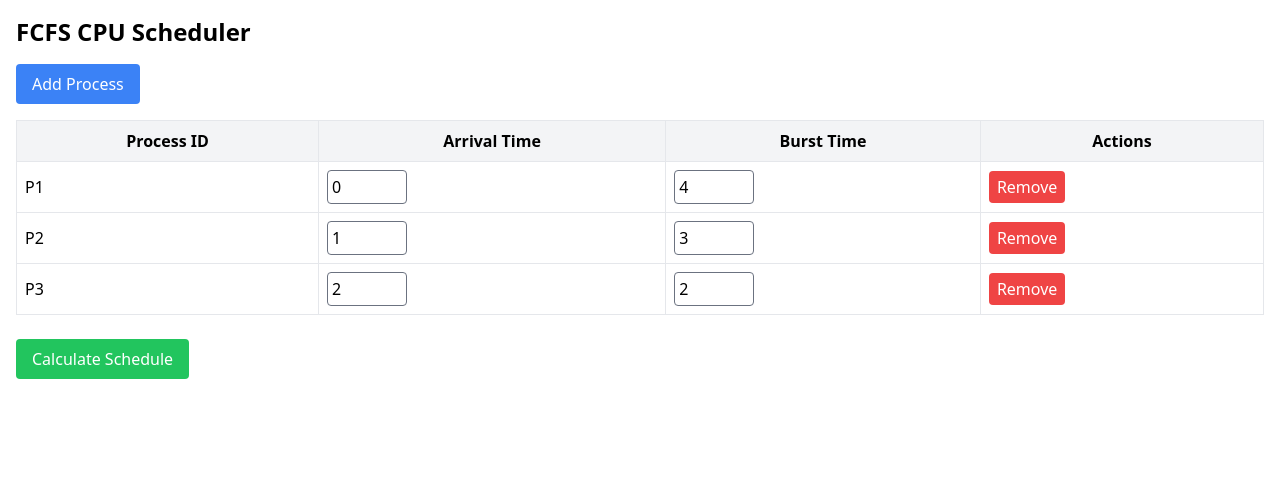
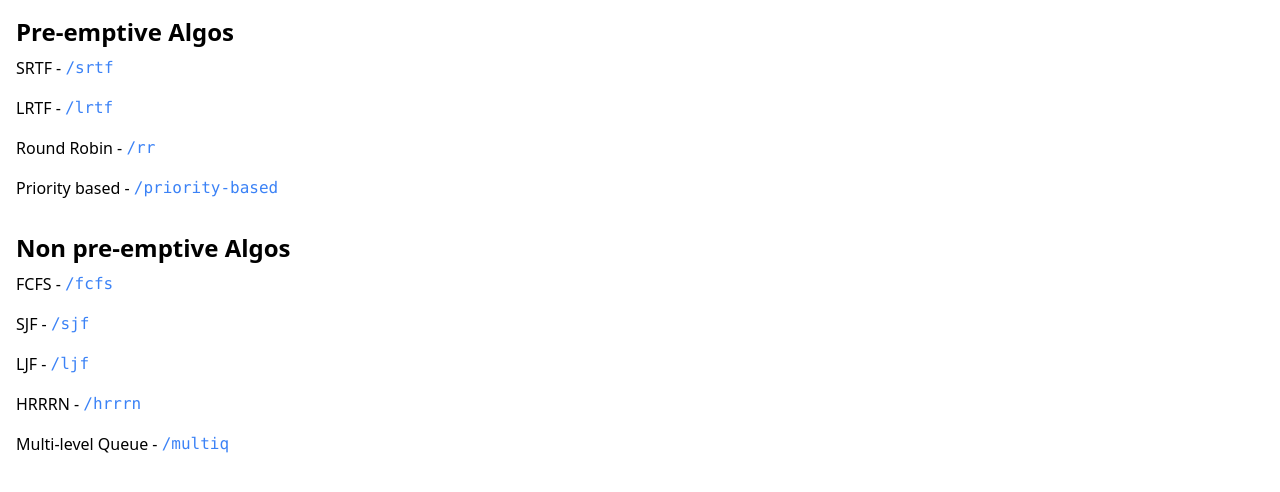
Before and after one commit to Maddoxx88/cpu-scheduling-algos, a SvelteKit app: page / in a window 1280 px wide. Shown: the top 492 px of the page. Built offline with nearby package versions, Linux system fonts and the light colour scheme.

Commit message:
add logic and routing - logic and routing for fcfs and priority based - separated algos into preemptive and non-preemptive

```diff
--- a/package.json
+++ b/package.json
@@ -38,5 +38,8 @@
     "typescript": "^5.0.0",
     "vite": "^6.0.0",
     "vitest": "^3.0.0"
+  },
+  "dependencies": {
+    "@tailwindcss/vite": "^4.0.3"
   }
 }
--- a/src/app.css
+++ b/src/app.css
@@ -1,3 +1,3 @@
 @import 'tailwindcss/base';
 @import 'tailwindcss/components';
-@import 'tailwindcss/utilities'
+@import 'tailwindcss/utilities';
--- a/src/routes/+page.svelte
+++ b/src/routes/+page.svelte
@@ -1,160 +1,42 @@
-<script>
-    let processes = [
-      { id: 1, arrivalTime: 0, burstTime: 4 },
-      { id: 2, arrivalTime: 1, burstTime: 3 },
-      { id: 3, arrivalTime: 2, burstTime: 2 }
-    ];
-
-    let nextId = 4;
-    let results = {
-      schedule: [],
-      avgWaitingTime: 0,
-      avgTurnaroundTime: 0
-    };
-
-    function addProcess() {
-      processes = [...processes, {
-        id: nextId++,
-        arrivalTime: 0,
-        burstTime: 1
-      }];
-    }
-
-    function removeProcess(id) {
-      processes = processes.filter(p => p.id !== id);
-    }
-
-    function calculateSchedule() {
-      // Sort by arrival time
-      let sortedProcesses = [...processes].sort((a, b) => a.arrivalTime - b.arrivalTime);
-
-      let currentTime = 0;
-      let schedule = [];
-      let waitingTimes = [];
-      let turnaroundTimes = [];
-
-      sortedProcesses.forEach(process => {
-        // If there's a gap between processes, add idle time
-        if (process.arrivalTime > currentTime) {
-          schedule.push({
-            id: 'idle',
-            start: currentTime,
-            end: process.arrivalTime
-          });
-          currentTime = process.arrivalTime;
-        }
-
-        // Calculate waiting time
-        let waitingTime = currentTime - process.arrivalTime;
-        waitingTimes.push(waitingTime);
-
-        // Add process to schedule
-        schedule.push({
-          id: process.id,
-          start: currentTime,
-          end: currentTime + process.burstTime
-        });
-
-        // Calculate turnaround time
-        let turnaroundTime = waitingTime + process.burstTime;
-        turnaroundTimes.push(turnaroundTime);
-
-        currentTime += process.burstTime;
-      });
-
-      results = {
-        schedule,
-        avgWaitingTime: (waitingTimes.reduce((a, b) => a + b, 0) / waitingTimes.length).toFixed(2),
-        avgTurnaroundTime: (turnaroundTimes.reduce((a, b) => a + b, 0) / turnaroundTimes.length).toFixed(2)
-      };
-    }
-  </script>
 
   <main class="p-4">
-    <h1 class="text-2xl font-bold mb-4">FCFS CPU Scheduler</h1>
-
-    <div class="mb-4">
-      <button
-        class="bg-blue-500 text-white px-4 py-2 rounded hover:bg-blue-600"
-        on:click={addProcess}
-      >
-        Add Process
-      </button>
+    <h1 class="text-2xl font-bold mb-2">Pre-emptive Algos</h1>
+    <div class="flex mb-4">
+      <h1>SRTF&nbsp;-&nbsp;</h1>
+      <a href="/fcfs" class="text-blue-500 font-mono">/srtf</a>
+    </div>
+    <div class="flex mb-4">
+      <h1>LRTF&nbsp;-&nbsp;</h1>
+      <a href="/fcfs" class="text-blue-500 font-mono">/lrtf</a>
+    </div>
+    <div class="flex mb-4">
+      <h1>Round Robin&nbsp;-&nbsp;</h1>
+      <a href="/fcfs" class="text-blue-500 font-mono">/rr</a>
+    </div>
+    <div class="flex mb-8">
+      <h1>Priority based&nbsp;-&nbsp;</h1>
+      <a href="/priority-based" class="text-blue-500 font-mono">/priority-based</a>
     </div>
 
-    <div class="mb-6">
-      <table class="w-full border-collapse border">
-        <thead>
-          <tr class="bg-gray-100">
-            <th class="border p-2">Process ID</th>
-            <th class="border p-2">Arrival Time</th>
-            <th class="border p-2">Burst Time</th>
-            <th class="border p-2">Actions</th>
-          </tr>
-        </thead>
-        <tbody>
-          {#each processes as process (process.id)}
-            <tr>
-              <td class="border p-2">P{process.id}</td>
-              <td class="border p-2">
-                <input
-                  type="number"
-                  class="w-20 p-1 border rounded"
-                  bind:value={process.arrivalTime}
-                  min="0"
-                />
-              </td>
-              <td class="border p-2">
-                <input
-                  type="number"
-                  class="w-20 p-1 border rounded"
-                  bind:value={process.burstTime}
-                  min="1"
-                />
-              </td>
-              <td class="border p-2">
-                <button
-                  class="bg-red-500 text-white px-2 py-1 rounded hover:bg-red-600"
-                  on:click={() => removeProcess(process.id)}
-                >
-                  Remove
-                </button>
-              </td>
-            </tr>
-          {/each}
-        </tbody>
-      </table>
+    <h1 class="text-2xl font-bold mb-2">Non pre-emptive Algos</h1>
+    <div class="flex mb-4">
+      <h1>FCFS&nbsp;-&nbsp;</h1>
+      <a href="/fcfs" class="text-blue-500 font-mono">/fcfs</a>
     </div>
-
-    <button
-      class="bg-green-500 text-white px-4 py-2 rounded hover:bg-green-600 mb-4"
-      on:click={calculateSchedule}
-    >
-      Calculate Schedule
-    </button>
-
-    {#if results.schedule.length > 0}
-      <div class="mb-4">
-        <h2 class="text-xl font-bold mb-2">Gantt Chart</h2>
-        <div class="flex">
-          {#each results.schedule as slot}
-            <div
-              class="border p-2 text-center"
-              style="width: {slot.end - slot.start}00px"
-            >
-              {slot.id === 'idle' ? 'IDLE' : `P${slot.id}`}
-              <div class="text-sm text-gray-500">
-                {slot.start} - {slot.end}
-              </div>
-            </div>
-          {/each}
-        </div>
-      </div>
-
-      <div>
-        <h2 class="text-xl font-bold mb-2">Results</h2>
-        <p>Average Waiting Time: {results.avgWaitingTime}</p>
-        <p>Average Turnaround Time: {results.avgTurnaroundTime}</p>
-      </div>
-    {/if}
+    <div class="flex mb-4">
+      <h1>SJF&nbsp;-&nbsp;</h1>
+      <a href="/sjf" class="text-blue-500 font-mono">/sjf</a>
+    </div>
+    <div class="flex mb-4">
+      <h1>LJF&nbsp;-&nbsp;</h1>
+      <a href="/ljf" class="text-blue-500 font-mono">/ljf</a>
+    </div>
+    <div class="flex mb-4">
+      <h1>HRRRN&nbsp;-&nbsp;</h1>
+      <a href="/hrrrn" class="text-blue-500 font-mono">/hrrrn</a>
+    </div>
+    <div class="flex mb-4">
+      <h1>Multi-level Queue&nbsp;-&nbsp;</h1>
+      <a href="/hrrrn" class="text-blue-500 font-mono">/multiq</a>
+    </div>
   </main>
--- /dev/null
+++ b/src/routes/fcfs/+page.svelte
@@ -0,0 +1,163 @@
+<script>
+    let processes = [
+      { id: 1, arrivalTime: 0, burstTime: 4 },
+      { id: 2, arrivalTime: 1, burstTime: 3 },
+      { id: 3, arrivalTime: 2, burstTime: 2 }
+    ];
+
+    let nextId = 4;
+    let results = {
+      schedule: [],
+      avgWaitingTime: 0,
+      avgTurnaroundTime: 0
+    };
+
+    function addProcess() {
+      processes = [...processes, {
+        id: nextId++,
+        arrivalTime: 0,
+        burstTime: 1
+      }];
+    }
+
+    function removeProcess(id) {
+      processes = processes.filter(p => p.id !== id);
+    }
+
+    function calculateSchedule() {
+      // Sort by arrival time
+      let sortedProcesses = [...processes].sort((a, b) => a.arrivalTime - b.arrivalTime);
+
+      let currentTime = 0;
+      let schedule = [];
+      let waitingTimes = [];
+      let turnaroundTimes = [];
+
+      sortedProcesses.forEach(process => {
+        // If there's a gap between processes, add idle time
+        if (process.arrivalTime > currentTime) {
+          schedule.push({
+            id: 'idle',
+            start: currentTime,
+            end: process.arrivalTime
+          });
+          currentTime = process.arrivalTime;
+        }
+
+        // Calculate waiting time
+        let waitingTime = currentTime - process.arrivalTime;
+        waitingTimes.push(waitingTime);
+
+        // Add process to schedule
+        schedule.push({
+          id: process.id,
+          start: currentTime,
+          end: currentTime + process.burstTime
+        });
+
+        // Calculate turnaround time
+        let turnaroundTime = waitingTime + process.burstTime;
+        turnaroundTimes.push(turnaroundTime);
+
+        currentTime += process.burstTime;
+      });
+
+      results = {
+        schedule,
+        avgWaitingTime: (waitingTimes.reduce((a, b) => a + b, 0) / waitingTimes.length).toFixed(2),
+        avgTurnaroundTime: (turnaroundTimes.reduce((a, b) => a + b, 0) / turnaroundTimes.length).toFixed(2)
+      };
+    }
+
+  </script>
+
+  <main class="p-4">
+    <div class="flex mb-8">
+        <a href="/" class="text-blue-500 underline mr-4">Go Back</a>
+        <h1 class="text-2xl font-bold">FCFS CPU Scheduler</h1>
+    </div>
+    <div class="mb-4">
+      <button
+        class="bg-blue-500 text-white px-4 py-2 rounded hover:bg-blue-600"
+        on:click={addProcess}
+      >
+        Add Process
+      </button>
+    </div>
+
+    <div class="mb-6">
+      <table class="w-full border-collapse border">
+        <thead>
+          <tr class="bg-gray-100">
+            <th class="border p-2">Process ID</th>
+            <th class="border p-2">Arrival Time</th>
+            <th class="border p-2">Burst Time</th>
+            <th class="border p-2">Actions</th>
+          </tr>
+        </thead>
+        <tbody>
+          {#each processes as process (process.id)}
+            <tr>
+              <td class="border p-2">P{process.id}</td>
+              <td class="border p-2">
+                <input
+                  type="number"
+                  class="w-20 p-1 border rounded"
+                  bind:value={process.arrivalTime}
+                  min="0"
+                />
+              </td>
+              <td class="border p-2">
+                <input
+                  type="number"
+                  class="w-20 p-1 border rounded"
+                  bind:value={process.burstTime}
+                  min="1"
+                />
+              </td>
+              <td class="border p-2">
+                <button
+                  class="bg-red-500 text-white px-2 py-1 rounded hover:bg-red-600"
+                  on:click={() => removeProcess(process.id)}
+                >
+                  Remove
+                </button>
+              </td>
+            </tr>
+          {/each}
+        </tbody>
+      </table>
+    </div>
+
+    <button
+      class="bg-green-500 text-white px-4 py-2 rounded hover:bg-green-600 mb-4"
+      on:click={calculateSchedule}
+    >
+      Calculate Schedule
+    </button>
+
+    {#if results.schedule.length > 0}
+      <div class="mb-4">
+        <h2 class="text-xl font-bold mb-2">Gantt Chart</h2>
+        <div class="flex">
+          {#each results.schedule as slot}
+            <div
+              class="border p-2 text-center"
+              style="width: {slot.end - slot.start}00px"
+            >
+              {slot.id === 'idle' ? 'IDLE' : `P${slot.id}`}
+              <div class="text-sm text-gray-500">
+                {slot.start} - {slot.end}
+              </div>
+            </div>
+          {/each}
+        </div>
+      </div>
+
+      <div>
+        <h2 class="text-xl font-bold mb-2">Results</h2>
+        <p>Average Waiting Time: {results.avgWaitingTime}</p>
+        <p>Average Turnaround Time: {results.avgTurnaroundTime}</p>
+      </div>
+    {/if}
+  </main>
--- /dev/null
+++ b/src/routes/priority-based/+page.svelte
@@ -0,0 +1 @@
+<h1>Priority based</h1>
--- a/vite.config.ts
+++ b/vite.config.ts
@@ -2,7 +2,9 @@ import { defineConfig } from "vitest/config";
 import { sveltekit } from '@sveltejs/kit/vite';
 
 export default defineConfig({
-    plugins: [sveltekit()],
+    plugins: [
+        sveltekit()
+    ],
 
     test: {
         include: ['src/**/*.{test,spec}.{js,ts}']
```
Also changed, not shown: 1 other file (tests, documents, lock files or other folders).
